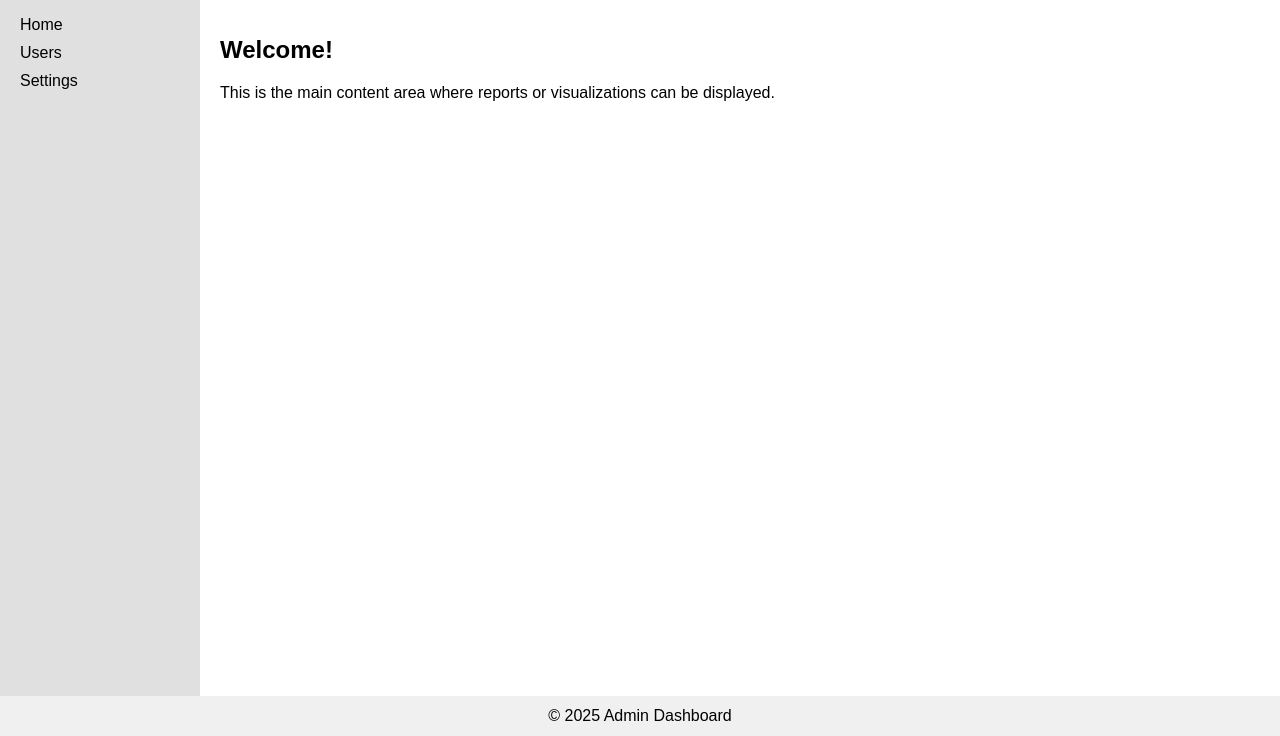
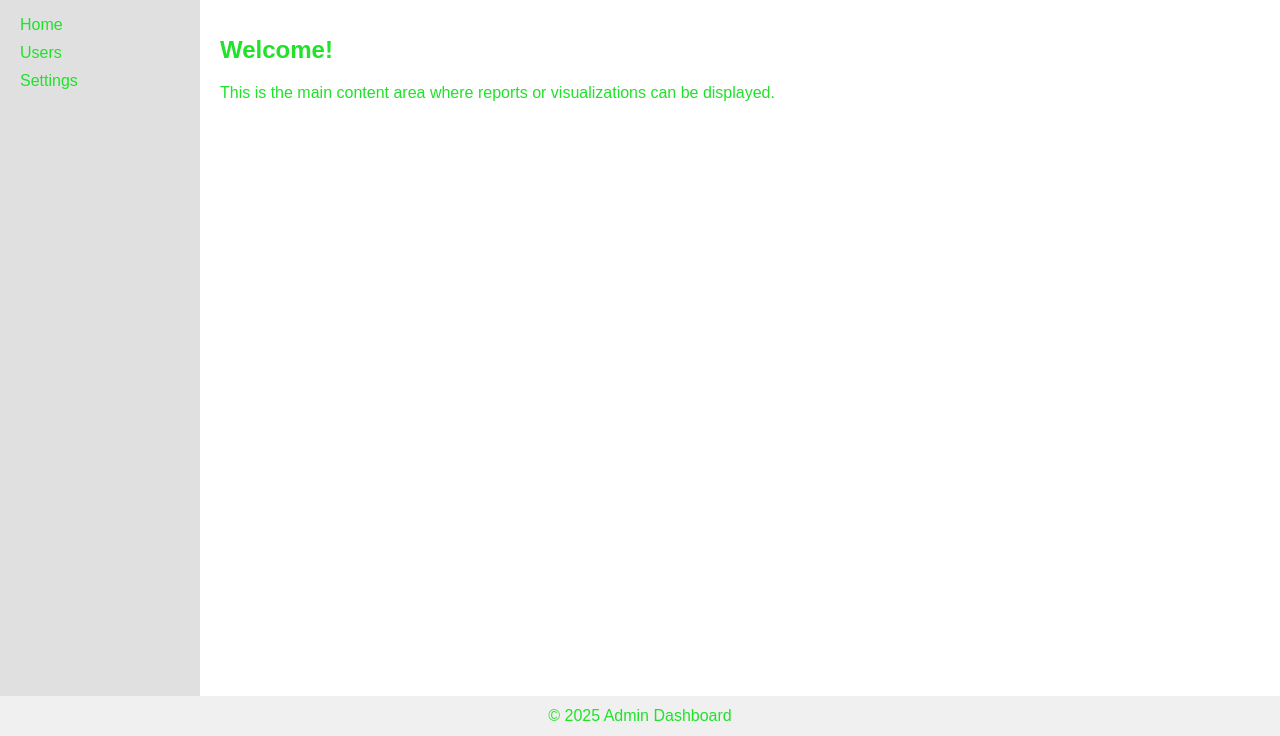
Before and after one commit to Dagar038/FullStack_Experiments, a plain HTML site: page index.html in a window 1280 px wide. Shown: the part 64-800 px from the top of the page. Drawn offline with Linux system fonts and the light colour scheme.

Commit message:
Experiment3

```diff
--- a/index.html
+++ b/index.html
@@ -7,7 +7,7 @@
   <style>
     :root {
       --bg-color: #ffffff;
-      --text-color: #000000;
+      --text-color: #1fe229;
       --header-bg: #f0f0f0;
       --sidebar-bg: #e0e0e0;
     }
```
